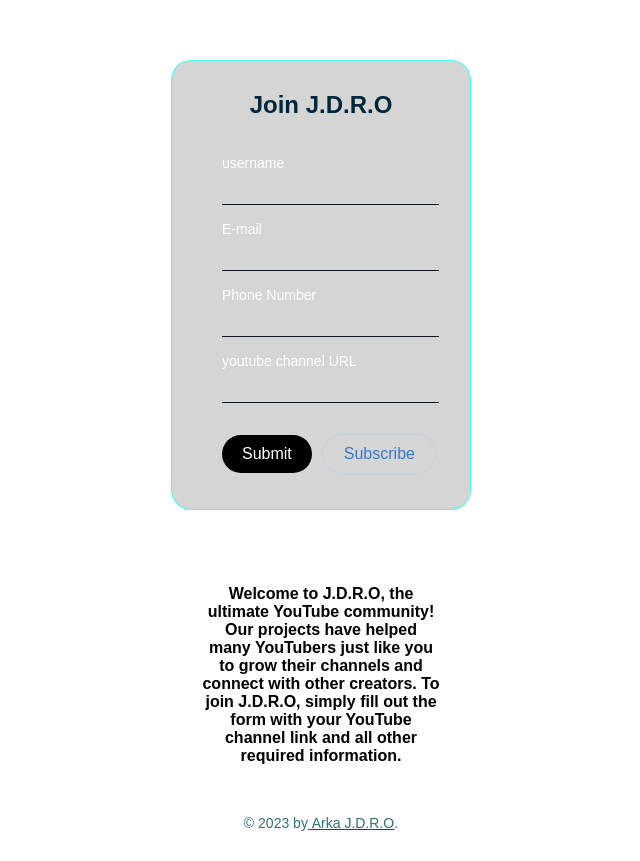
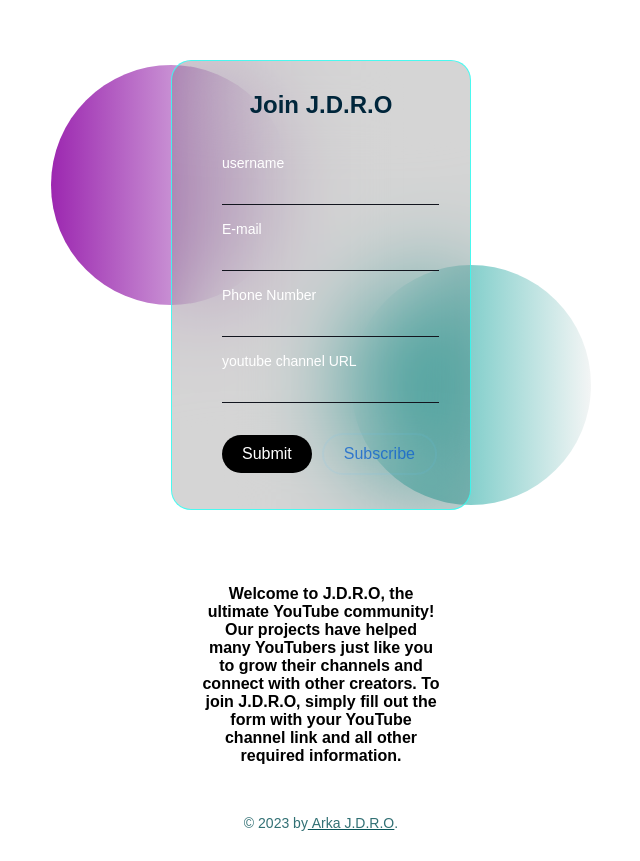
Before and after one commit to youtube-team-JDRO/Join-JDRO, a plain HTML site: page index.html in a window 1280 px wide. Shown: the part 115-976 px from the top of the page, without its empty margins (319-959 px from the left). Drawn offline with Linux system fonts and the light colour scheme.

Commit message:
birth day index.html

```diff
--- a/index.html
+++ b/index.html
@@ -8,7 +8,7 @@
     <link rel="icon" href="https://static.wixstatic.com/media/906d00_accddb2993154ccf90cfc4ef09e31654~mv2.png/v1/fill/w_64,h_64,al_c,q_85,usm_0.66_1.00_0.01,enc_auto/906d00_accddb2993154ccf90cfc4ef09e31654~mv2.png" type="imagr/x-icon">
 </head>
 <body>
-
+  <section>
     <div class="box">
         <div class="form">
             <h2>Join J.D.R.O</h2>
@@ -42,6 +42,7 @@
     </div>
         <p class="c"><span class="wixui-rich-text__text">© 2023 by<span style="text-decoration:underline;" class="wixui-rich-text__text"><a href="https://www.youtube.com/@ARKA_JDRO" target="_blank" rel="noreferrer noopener" class="wixui-rich-text__text">&nbsp;Arka&nbsp;J.D.R.O</a></span>.</span></p>
     </div>
+  </section>
 </body>
 <style>
 *
@@ -61,6 +62,37 @@ body
     background-size: cover;
     background-repeat: no-repeat;
 }
+
+section {
+  position: relative;
+  min-height: 100vh;
+  width: 100%;
+  background: #ffffff;
+  display: flex;
+  align-items: center;
+  justify-content: center;
+  color: rgb(0, 0, 0);
+  perspective: 1000px;
+}
+section::before {
+  content: "";
+  position: absolute;
+  height: 240px;
+  width: 240px;
+  border-radius: 50%;
+  transform: translate(-150px, -100px);
+  background: linear-gradient(90deg, #9c27b0, #f3f5f5);
+}
+section::after {
+  content: "";
+  position: absolute;
+  height: 240px;
+  width: 240px;
+  border-radius: 50%;
+  transform: translate(150px, 100px);
+  background: linear-gradient(90deg, #17aaa3, #f3f5f5);
+  z-index: -1;
+}
 .box .form form .button-container {
     display: flex;
     justify-content: space-between;
@@ -75,6 +107,7 @@ body
     border-radius: 20px;
     background: rgba(49, 49, 49, .2);
     border: 1px solid rgba(54, 255, 245, 0.87);
+
 }
 .box .form
 {
@@ -130,6 +163,8 @@ body
 .box .form form .sub:active{
     transform: scale(0.96);
 }
+
+
 .box .form form .su
 {
     padding: 10px 20px;
@@ -142,13 +177,8 @@ body
     font-size: 16px;
     border-radius: 50px;
     transition:transform 0.2s ease;
-
     margin-left: 10px;
-
-
-
-
-}
+  }
 .box .form form .su:hover {
     background-color: #65c1ff48;
 }
@@ -213,6 +243,12 @@ picture{
     margin-bottom: 100px;
 
 }
+@media (max-width: 768px) {
+  section::before,
+  section::after {
+    display: none; /* Hide the pseudo-elements on smaller screens */
+  }
+}
 </style>
 <script type="module">
   import { initializeApp } from "https://www.gstatic.com/firebasejs/9.19.1/firebase-app.js";
```
